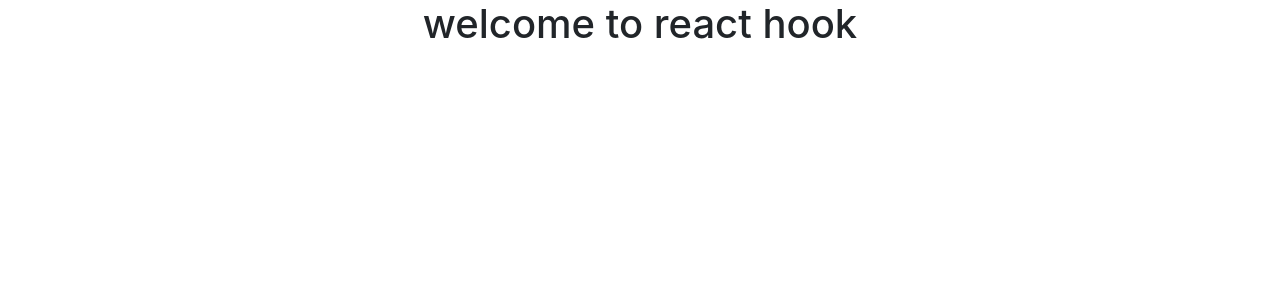
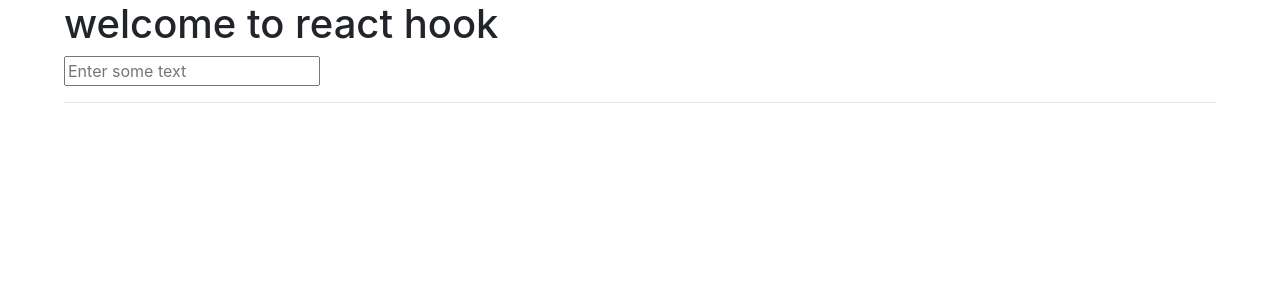
Before and after one commit to nitin1259/react-hooks, a React (Create React App) app: page / in a window 1280 px wide. Shown: the top 300 px of the page. Built offline with nearby package versions, Linux system fonts and the light colour scheme.

Commit message:
use state hook

```diff
--- a/src/component/App.css
+++ b/src/component/App.css
@@ -1,5 +1,6 @@
 .App {
-  text-align: center;
+  width: 90%;
+  margin: 0 auto;
 }
 
 .App-logo {
--- a/src/component/App.js
+++ b/src/component/App.js
@@ -1,11 +1,14 @@
 import React from "react";
 import "./App.css";
+import InputElement from "./useState-useRef-useEffect/useState-hook/InputElement";
 
 function App() {
   return (
     <div className="App">
       <header>
         <h1>welcome to react hook</h1>
+
+        <InputElement />
       </header>
     </div>
   );
--- /dev/null
+++ b/src/component/useState-useRef-useEffect/useState-hook/InputElement.js
@@ -0,0 +1,28 @@
+import React, { useState } from "react";
+
+function InputElement() {
+  const [inputText, setInputText] = useState("");
+  const [inputHistory, setInputHistory] = useState([]);
+  return (
+    <div>
+      <input
+        id="some-text"
+        placeholder="Enter some text"
+        onChange={(event) => {
+          setInputText(event.target.value);
+          setInputHistory([...inputHistory, event.target.value]);
+        }}
+      />
+      <br />
+      {inputText}
+      <hr />
+      <ul>
+        {inputHistory.map((e) => (
+          <li>{e}</li>
+        ))}
+      </ul>
+    </div>
+  );
+}
+
+export default InputElement;
```
